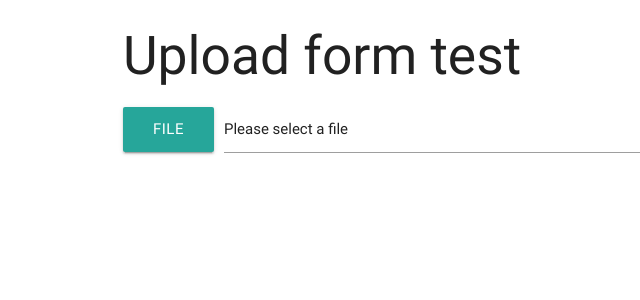
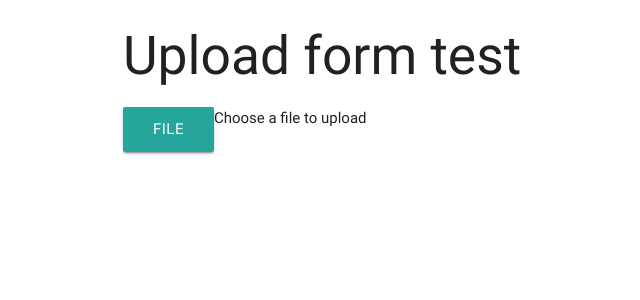
Before and after one commit to slavabez/NodeReactPlayground, a React (Create React App) app in the folder client/: page / in a window 1280 px wide. Shown: the top 300 px of the page, without its empty margins (69-709 px from the left). Built offline with nearby package versions, Linux system fonts and the light colour scheme.

Commit message:
Sorta working with a progress bar

```diff
--- a/client/src/components/UploadForm.js
+++ b/client/src/components/UploadForm.js
@@ -3,36 +3,57 @@ import axios from 'axios';
 
 export default class UploadForm extends Component {
 
-    constructor(props){
+    constructor(props) {
         super(props);
         this.state = {
-            isProcessing: false,
-            fileNameSelected: 'Please select a file',
-            file: {}
+            isUploading: false,
+            currentProgress: 0,
+            maxProgress: null
         };
     }
 
-    handleFileSelected = async (e) => {
+    handleFileSelected = (e) => {
+        const _this = this;
         const reader = new FileReader();
         const file = e.target.files[0];
-        reader.onload = (e) => {
-            console.log(e.target);
+        reader.onload = async (e) => {
+            _this.setState({
+                isUploading: true
+            });
+            const config = {
+                onUploadProgress: progressEvent => {
+                    _this.setState({
+                        currentProgress: progressEvent.loaded,
+                        maxProgress: progressEvent.total
+                    });
+                }
+            };
+            const response = await axios.post('/api/file', e.target.result, config);
+            _this.setState({
+                isUploading: false
+            });
         };
 
         reader.readAsDataURL(file);
     };
 
-    render(){
-        return(
-                <div className="file-field input-field">
+    render() {
+
+        const progress = (this.state.isUploading) ?
+            <progress value={this.state.currentProgress} max={this.state.maxProgress}/> :
+            <span>Choose a file to upload</span>;
+
+        return (
+            <div className="file-field input-field">
+                {!this.state.isUploading ? (
                     <div className="btn">
                         <span>File</span>
-                        <input type="file" onChange={this.handleFileSelected} />
+                        <input type="file" onChange={this.handleFileSelected}/>
                     </div>
-                    <div className="file-path-wrapper">
-                        <input className="file-path validate" type="text" value={this.state.fileNameSelected} readOnly />
-                    </div>
-                </div>
+                ) : ('')}
+
+                {progress}
+            </div>
         );
     }
 }
```
